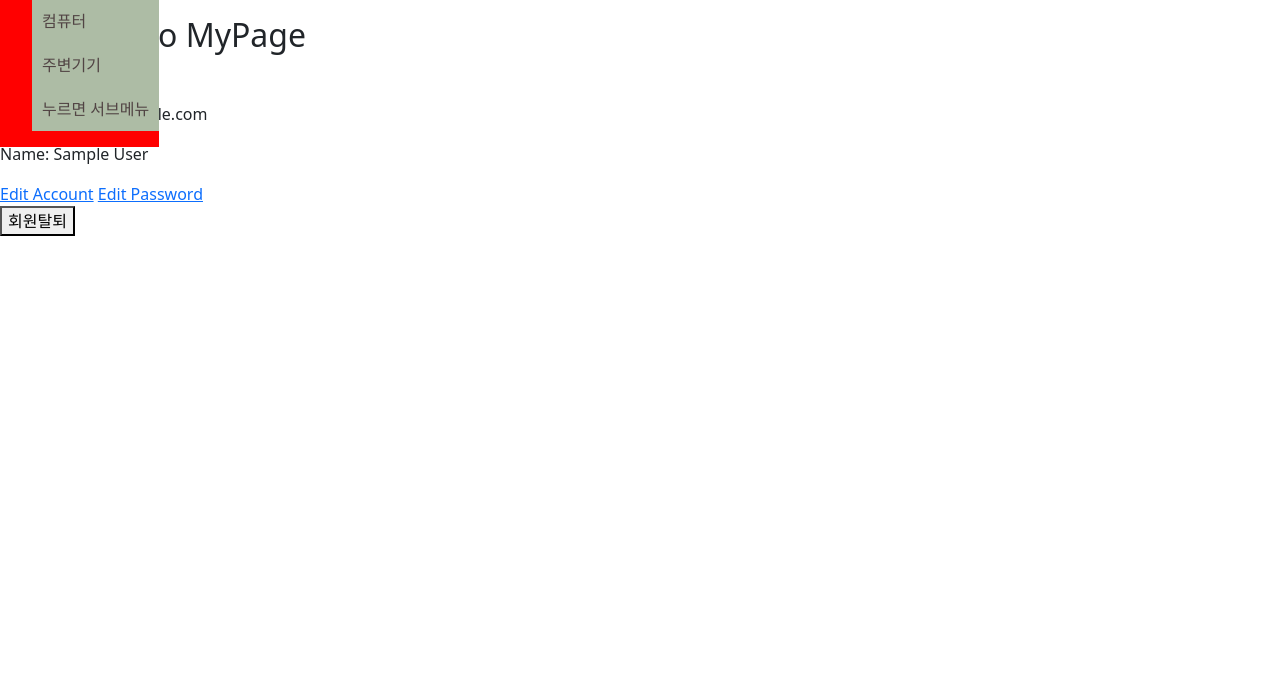
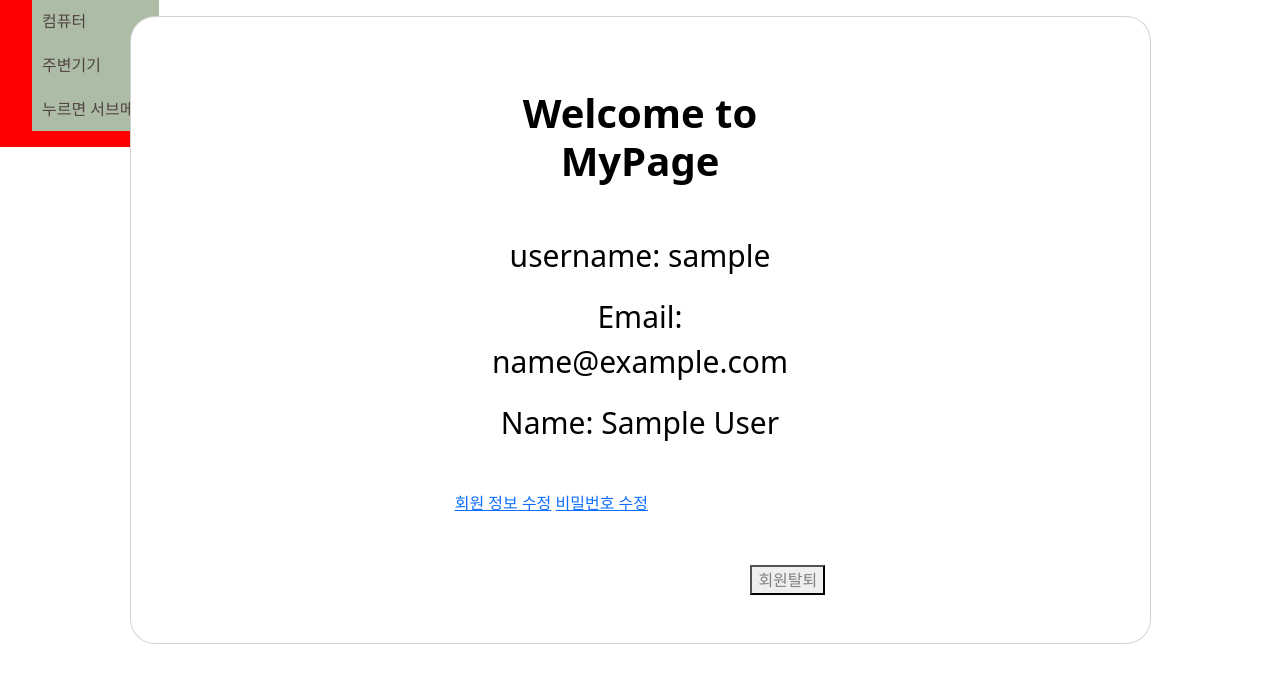
Before and after one commit to 2024-SoftwareProject/BE, a Django app: page /accounts/mypage/ in a window 1280 px wide. Shown: the part 56-739 px from the top of the page. Run offline with Django 5.2, Linux system fonts and the light colour scheme; the visitor is signed in with stand-in values (Sample User, id 1); some libraries are stand-ins or nearby versions.

Commit message:
0307 3:56
경로를 이상하게 해놓고 업로드해서 다시 업로드해요..

```diff
--- a/uPC_project/accounts_app/templates/accounts/mypage.html
+++ b/uPC_project/accounts_app/templates/accounts/mypage.html
@@ -3,17 +3,38 @@
 {% block title %}My Page{% endblock %}
 
 {% block content %}
-    <h2>Welcome to MyPage</h2>
+<div class="container h-100">
+    <div class="row d-flex justify-content-center align-items-center h-100">
+      <div class="col-lg-12 col-xl-11">
+        <div class="card text-black" style="border-radius: 25px;">
+          <div class="card-body p-md-5">
+            <div class="row justify-content-center">
+              <div class="col-md-10 col-lg-6 col-xl-5 order-2 order-lg-1">
+                <h2 class="text-center h1 fw-bold mb-5 mx-1 mx-md-4 mt-4">Welcome to MyPage</h2>
                 <!-- Display user information or additional content as needed -->
+                <div style="text-align:center; font-size: 30px;">
                     <p>username: {{ user.username}}</p>
                     <p>Email: {{ user.email }}</p>
                     <p>Name: {{ user.name }}</p>
+                </div>
+
                 <!-- Add more content as needed -->
-    <a href="{% url 'edit_account' %}">Edit Account</a>
-    <a href="{% url 'edit_password' %}">Edit Password</a>
+                <div style="margin-top: 30px; display: inline-block; text-align: center;">
+                    <a href="{% url 'edit_account' %}">회원 정보 수정</a>
+                    <a href="{% url 'edit_password' %}">비밀번호 수정</a>
+                </div>
 
-    <form action="{% url 'delete_account' %}" method="POST">
+
+                <form style="text-align: right; : 10px;" action="{% url 'delete_account' %}" method="POST">
                     {% csrf_token %}
-        <button>회원탈퇴</button>
+                    <button style="margin-top: 50px; color: grey">회원탈퇴</button>
                 </form>
+              </div>
+            </div>
+          </div>
+        </div>
+      </div>
+    </div>
+</div>
+
 {% endblock %}
```
Also changed, not shown: uPC_project/accounts_app/templates/accounts/login.html (+5 -3 lines), uPC_project/accounts_app/templates/accounts/agreement.html (line endings or trailing spaces). Lines whose indentation alone changed are shown as unchanged.
